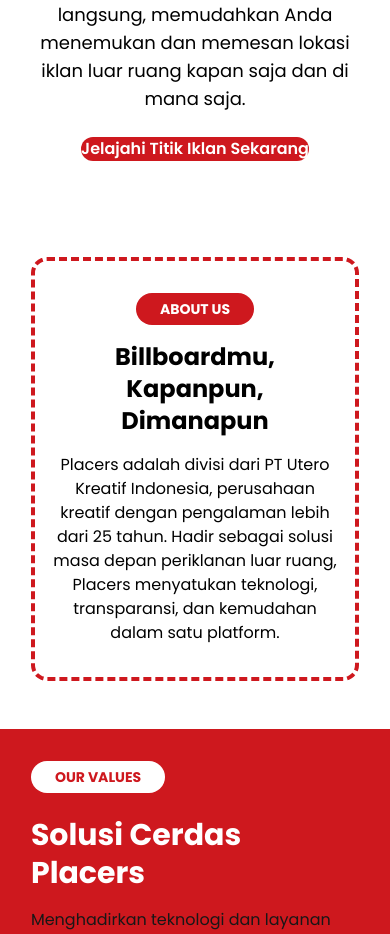
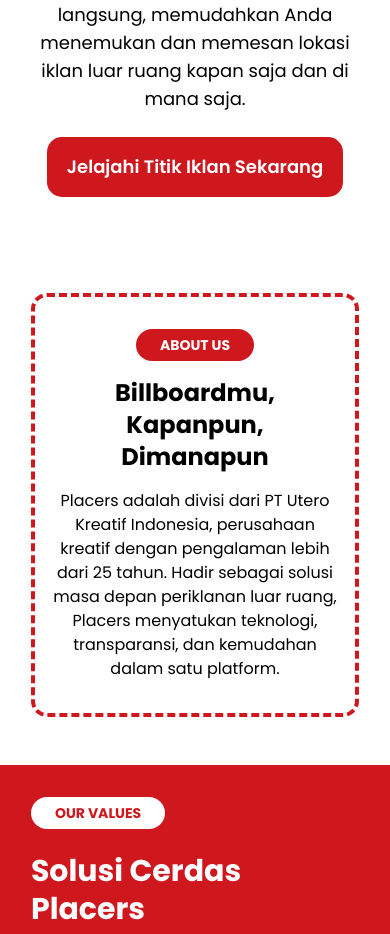
Before and after one commit to Utero-Interns/placers-website, a Next.js app: page / in a window 390 px wide. Shown: the part 782-1716 px from the top of the page. Built offline with nearby package versions, Linux system fonts and the light colour scheme; no server answers.

Commit message:
fix: landing hero button on mobile view

```diff
--- a/components/landingpage/LandingHero.tsx
+++ b/components/landingpage/LandingHero.tsx
@@ -19,7 +19,7 @@ const LandingHero: React.FC = () => {
             2xl:text-2xl 2xl:py-4 2xl:px-[22px]
             xl:text-lg xl:py-3 xl:px-5
             lg:text-sm lg:py-2 lg:px-4
-            md:text-lg md:py-4 md:px-5
+            text-lg py-4 px-5
             ">Jelajahi Titik Iklan Sekarang</a>
 
           </div>
```
